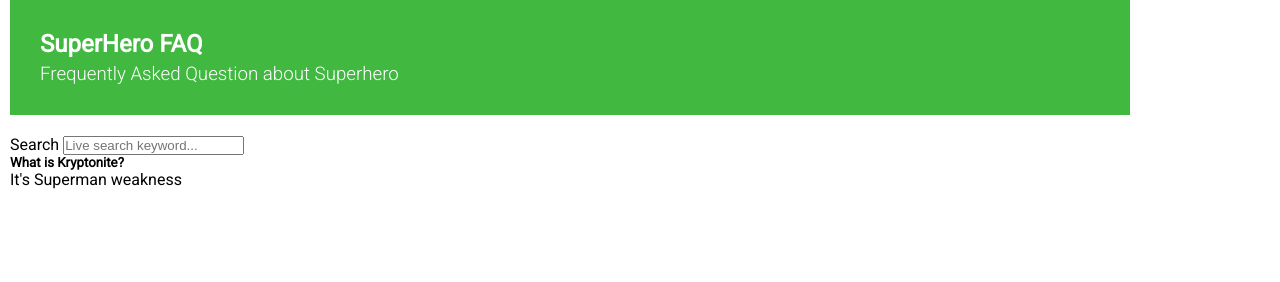
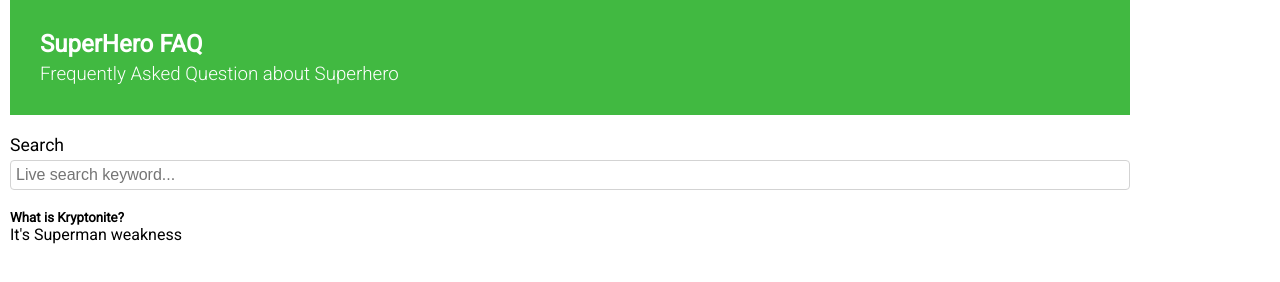
Before and after one commit to bricard-dev/searchboxInteractive, a plain HTML site: page index.html in a window 1280 px wide. Drawn offline with Linux system fonts and the light colour scheme.

Commit message:
Add style for the section for input & label

```diff
--- a/css/style.css
+++ b/css/style.css
@@ -6,6 +6,7 @@
 
 body {
   font-family: "Roboto", sans-serif;
+  font-size: 16px;
 }
 
 .container {
@@ -14,16 +15,35 @@ body {
   padding: 0 10px;
 }
 
+section {
+  margin-bottom: 20px;
+}
+
 section.hero {
   background: rgb(65, 185, 65);
   padding: 30px;
   color: white;
-  margin-bottom: 20px;
 }
 
 .hero-body h1.title {
   margin-bottom: 5px;
 }
+
 .hero-body h3.subtitle {
   font-weight: 300;
 }
+
+label {
+  display: block;
+  margin-bottom: 5px;
+  font-size: 1.1em;
+}
+
+input {
+  display: block;
+  width: 100%;
+  padding: 5px;
+  border-radius: 4px;
+  border: 1px solid lightgrey;
+  font-size: 1em;
+}
```
